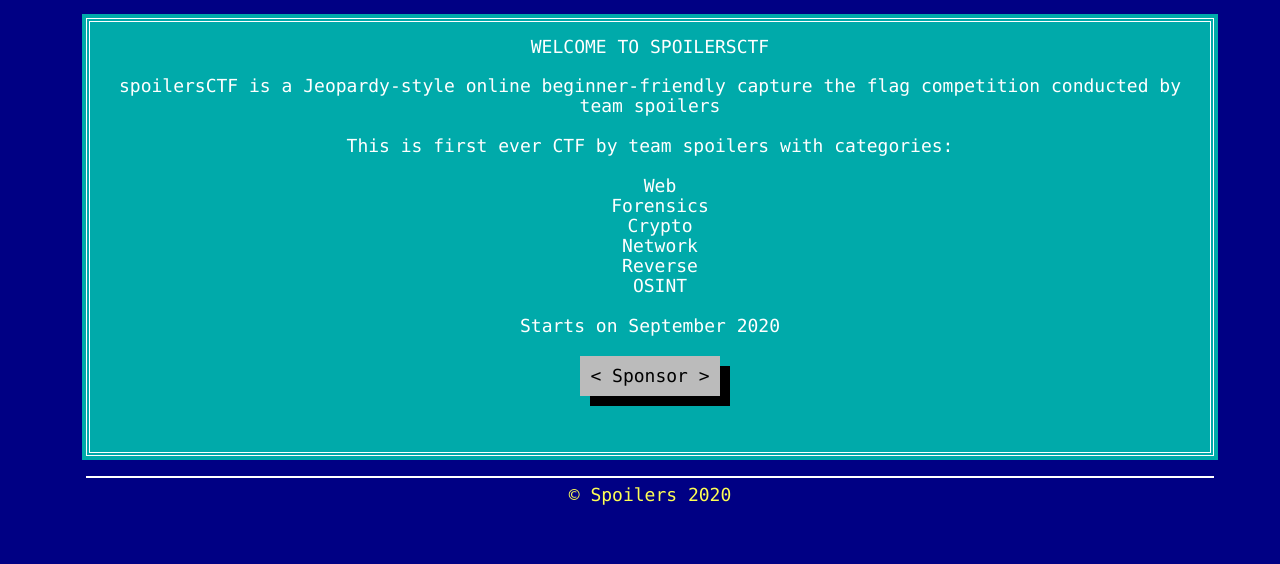
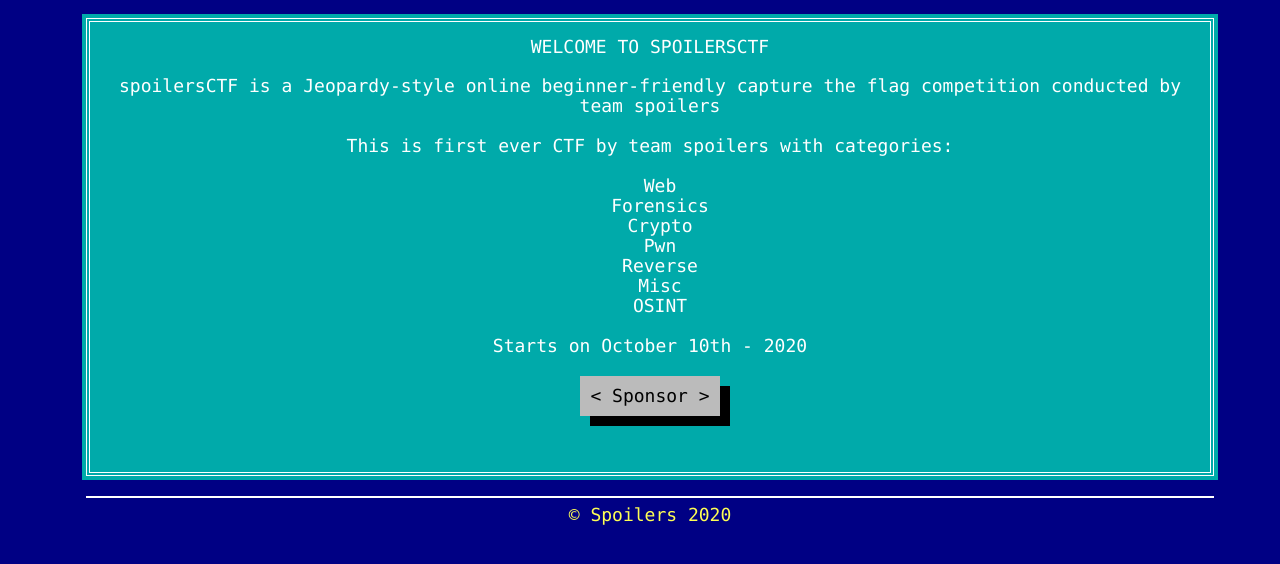
Before and after one commit to sp0il3rs/ctf, a plain HTML site: page index.html in a window 1280 px wide. Shown: the part 42-606 px from the top of the page. Drawn offline with Linux system fonts and the light colour scheme; a web font is replaced by a local one.

Commit message:
Update index.html

```diff
--- a/index.html
+++ b/index.html
@@ -71,11 +71,12 @@
 		<li>Web </li>
 		<li>Forensics </li>
 		<li>Crypto </li>
-		<li>Network </li>
+		<li>Pwn </li>
 		<li>Reverse </li>
+			<li>Misc </li>
 		<li>OSINT </li>
 		</ul>
-		<p>Starts on September 2020</p>
+		<p>Starts on October 10th - 2020</p>
 		<p><a href="https://forms.gle/R2AGgFEsmdPK73Ns5" target="_blank" class="btn btn-primary btn-large">Sponsor</a></p>
       </div>
 
```
